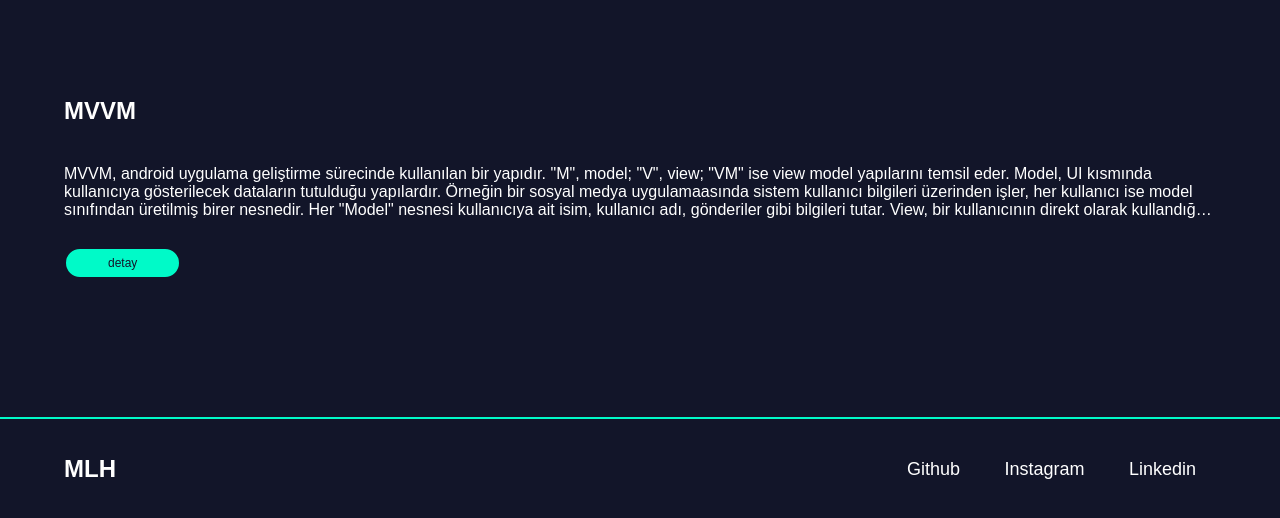
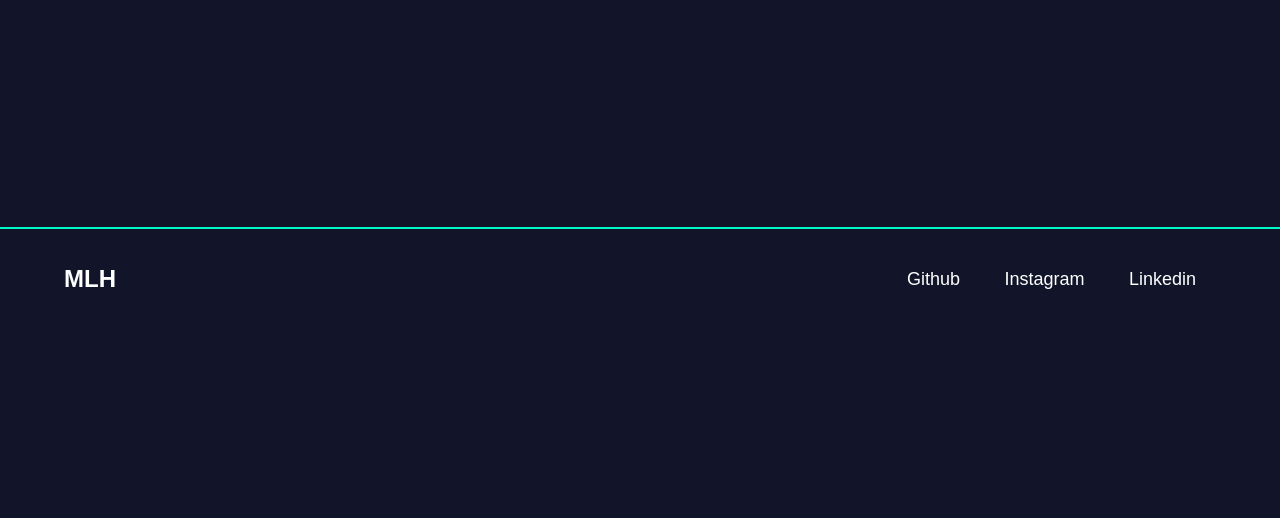
Before and after one commit to hilem3002/hilem3002.github.io, a plain HTML site: page index.html in a window 1280 px wide. Shown: the part 1924-2442 px from the top of the page. After the commit the page ends 2254 px from the top, so only its background shows below. Drawn offline with Linux system fonts and the light colour scheme.

Commit message:
Update index.html
new comment

```diff
--- a/index.html
+++ b/index.html
@@ -75,7 +75,7 @@
 <div id="blog">
   <div class="container">
     <div class="blog-div">
-      <h1 class="projects-text">MVVM</h1>
+      <!--<h1 class="projects-text">MVVM</h1>
       <p class="blog-text">MVVM, android uygulama geliştirme sürecinde kullanılan bir yapıdır. "M", model; "V", view;
       "VM" ise view model yapılarını temsil eder. Model, UI kısmında kullanıcıya gösterilecek dataların tutulduğu
       yapılardır. Örneğin bir sosyal medya uygulamaasında sistem kullanıcı bilgileri üzerinden işler, her kullanıcı ise
@@ -86,7 +86,7 @@
       view yapısında gösterilmeye hazır hale getiren yapıdır, view direkt olarak model yani data ile değil view model ile
       iletişimdedir. Yani kısaca view model; view ve model arasında bir köprü denilebilir, veriyi işler, değişiklikleri
       dinler (observer tarzı yapılar ile) ve bunları view yapısında sergilenmeye hazır hale getirir.</p>
-      <button class="more-button">detay</button>
+      <button class="more-button">detay</button>-->
     </div>
   </div>
 </div>
```
